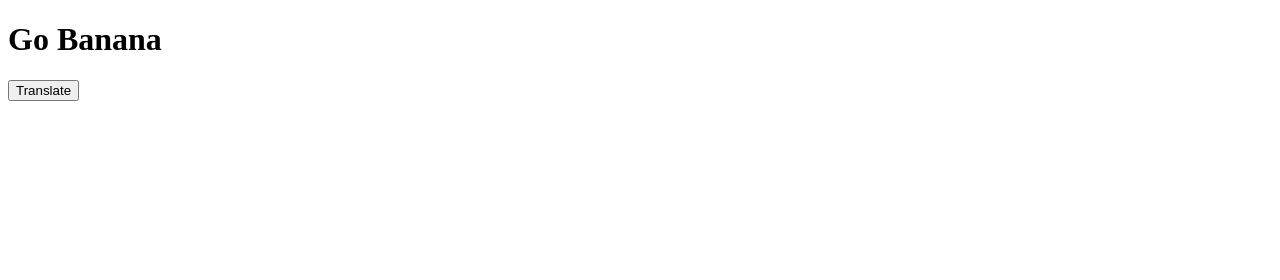
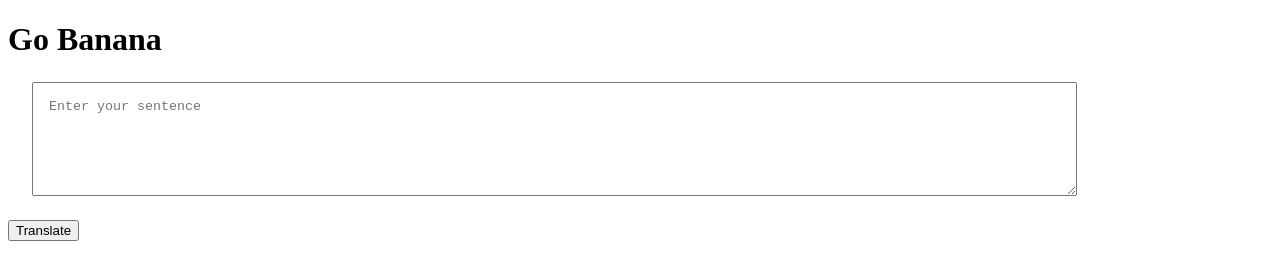
Before and after one commit to Kunalpathak2004/neogcamp-bananaspeak-JSlesson, a plain HTML site: page index.html in a window 1280 px wide. Drawn offline with Linux system fonts and the light colour scheme.

Commit message:
feat-textarea updates

```diff
--- a/app.js
+++ b/app.js
@@ -1,7 +1,15 @@
-var btnTranslate=document.querySelector("#btn-translate");
+var btnTranslate = document.querySelector("#btn-translate");
 // The Document interface represents any web page loaded in the browser and serves as an entry point into the web page's content, which is the DOM tree.
 // The Document querySelector() returns the first element within in the document that matches the specified selectors. For eg: here it returned the selector with id btn-translate which was the id given for button
+var txtInput = document.querySelector("#txt-input");
+console.log(txtInput);
 
-btnTranslate.addEventListener("click" , function clickEventHandler(){
-    console.log("clicked")
-})
+
+function clickHandler(){
+    console.log("clicked");
+    console.log("input" , txtInput.value);
+}
+
+
+
+btnTranslate.addEventListener("click", clickHandler)
--- a/index.html
+++ b/index.html
@@ -1,15 +1,28 @@
 <!DOCTYPE html>
 <html lang="en">
+
 <head>
     <meta charset="UTF-8">
     <meta http-equiv="X-UA-Compatible" content="IE=edge">
     <meta name="viewport" content="width=device-width, initial-scale=1.0">
     <title>Banana | speak</title>
+    <style>
+        textarea{
+            width: 80%;
+            height: 5rem;
+            display: block;
+            margin: 1.5rem;
+            padding: 1rem;
+        }
+    </style>
 
 </head>
+
 <body>
     <h1>Go Banana</h1>
+    <textarea id="txt-input" placeholder="Enter your sentence"></textarea>
     <button id="btn-translate">Translate</button>
     <script src="app.js" type="text/javascript"></script>
 </body>
+
 </html>
```
